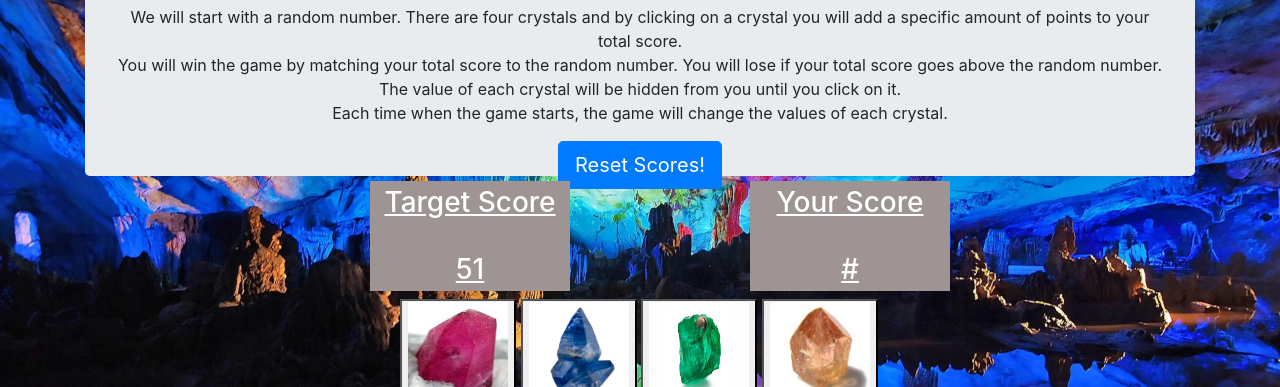
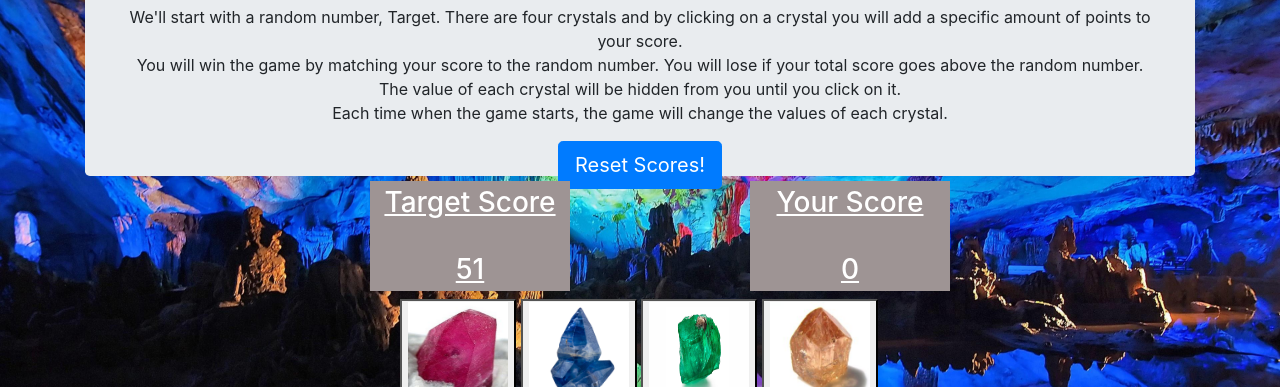
Before and after one commit to mandar1199/unit-4-game, a plain HTML site: page index.html in a window 1280 px wide. Shown: the part 74-461 px from the top of the page. Drawn offline with nearby package versions, Linux system fonts and the light colour scheme.

Commit message:
finalchanges

```diff
--- a/assets/javascript/game.js
+++ b/assets/javascript/game.js
@@ -17,14 +17,14 @@ var totalScore= 0;
 var wins= 0;
 var losses= 0;
 
-//keeping track of wins and losses
-//calling wins/losses to html
+//calling other user controlled variables at 0 to html
 $("#totalWins").text(wins);
 $("#totalLosses").text(losses);
+$("#guessedScore").text(totalScore);
 //---Functions(bottom to top):
 //reset game
 function reset(){
-    Random=Math.floor(Math.random()*124+16);
+    random=Math.floor(Math.random()*124+16);
     console.log(random);
     $('#randomNumber').text(random);
     gem1= Math.floor(Math.random()*11+1);
--- a/index.html
+++ b/index.html
@@ -15,8 +15,8 @@
 
             <div class="jumbotron">
                 <h1 class="display-4">Crystal Collectors</h1>
-                <p>We will start with a random number. There are four crystals and by clicking on a crystal you will add a specific amount of points to your total score.<br>
-                You will win the game by matching your total score to the random number. You will lose if your total score goes above the random number.<br>
+                <p>We'll start with a random number, Target. There are four crystals and by clicking on a crystal you will add a specific amount of points to your score.<br>
+                You will win the game by matching your score to the random number. You will lose if your total score goes above the random number.<br>
                 The value of each crystal will be hidden from you until you click on it.<br>
                 Each time when the game starts, the game will change the values of each crystal.</p>
                 <a class="btn btn-primary btn-lg" href="index.html" role="button">Reset Scores!</a>
```
